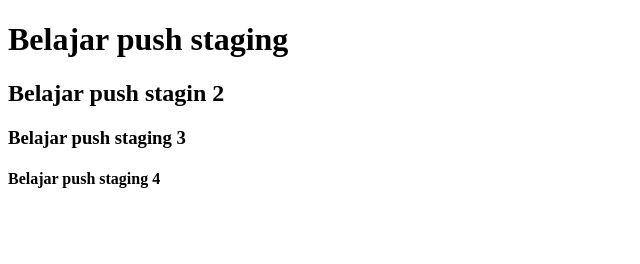
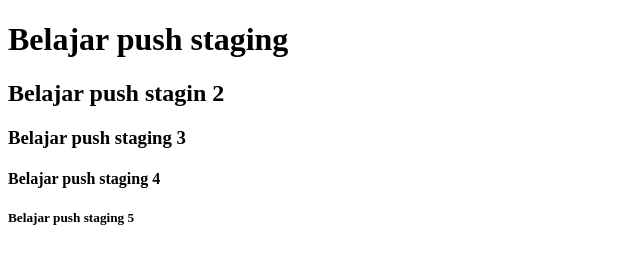
Before and after one commit to dodisutarya/belajar-niomic, a plain HTML site: page header.html in a window 1280 px wide. Shown: the whole page, without its empty margins (0-640 px from the left). Drawn offline with Linux system fonts and the light colour scheme.

Commit message:
add element h5

```diff
--- a/header.html
+++ b/header.html
@@ -9,5 +9,6 @@
     <h2>Belajar push stagin 2</h2>
     <h3>Belajar push staging 3</h3>
     <h4>Belajar push staging 4</h4>
+    <h5>Belajar push staging 5</h5>
   </body>
 </html>
```
